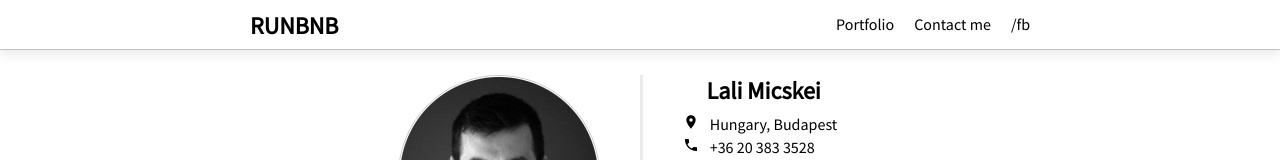
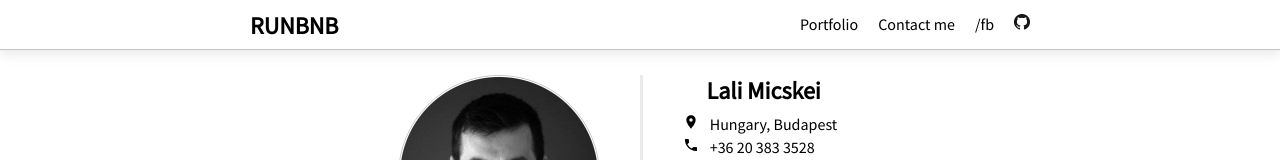
Before and after one commit to micskeil/micskeil_cv, a plain HTML site: page index.html in a window 1280 px wide. Shown: the top 160 px of the page. Drawn offline with Linux system fonts and the light colour scheme.

Commit message:
add guthub link

```diff
--- a/index.html
+++ b/index.html
@@ -18,6 +18,7 @@
         <a href="#portfolio"> Portfolio </a>
         <a href="mailto:micskeil@gmail.com"> Contact me</a>
         <a href="https://www.facebook.com/micskeil" target="blank">/fb</a>
+        <a href="https://github.com/micskeil" target="blank"> <img src ='resources/GitHub-Mark-32px.png' width="16px" height="16px">  </a>
       </div>
     </div>
 </header>
```
Also changed, not shown: resources/GitHub-Mark-32px.png (added).
